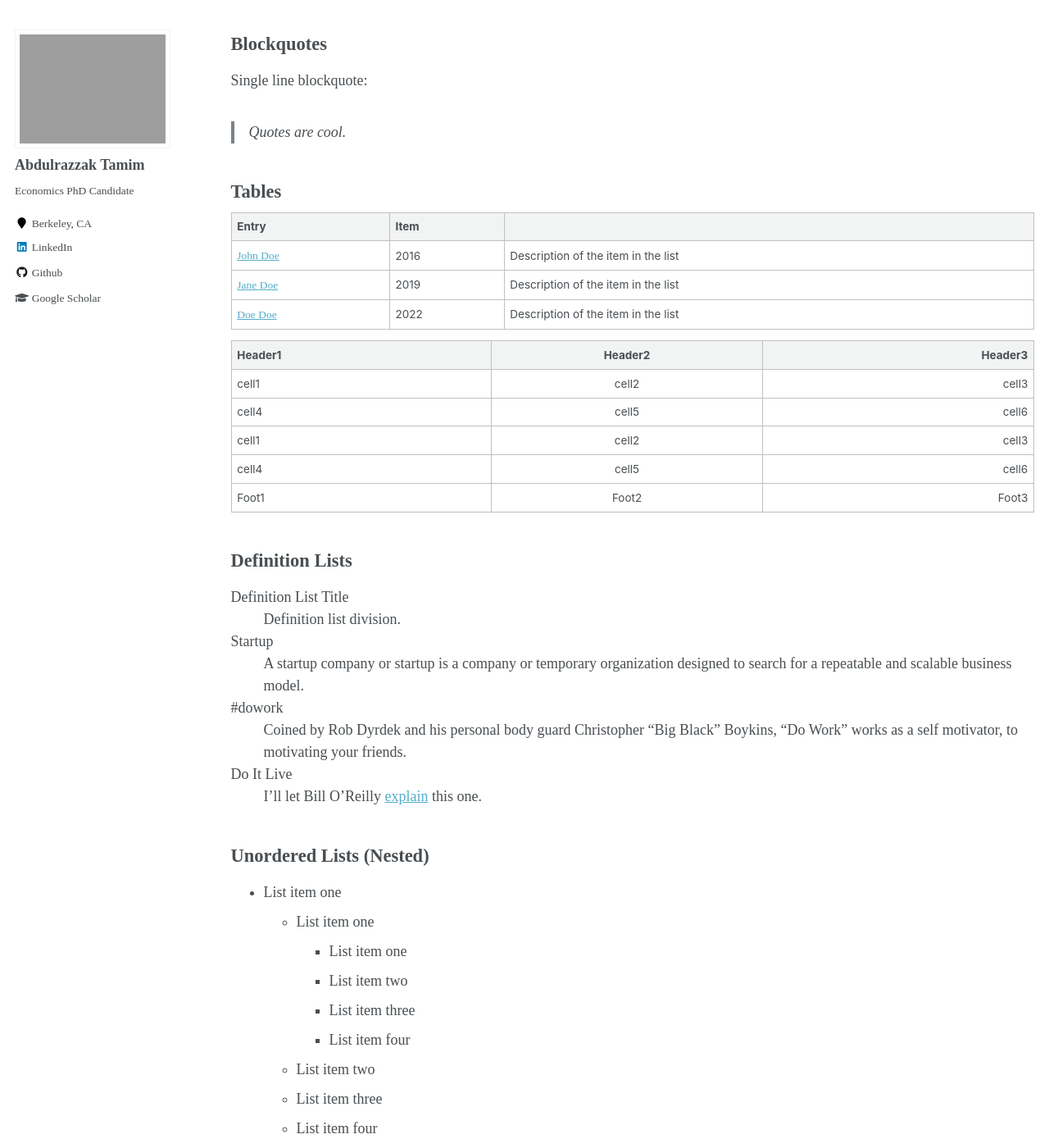
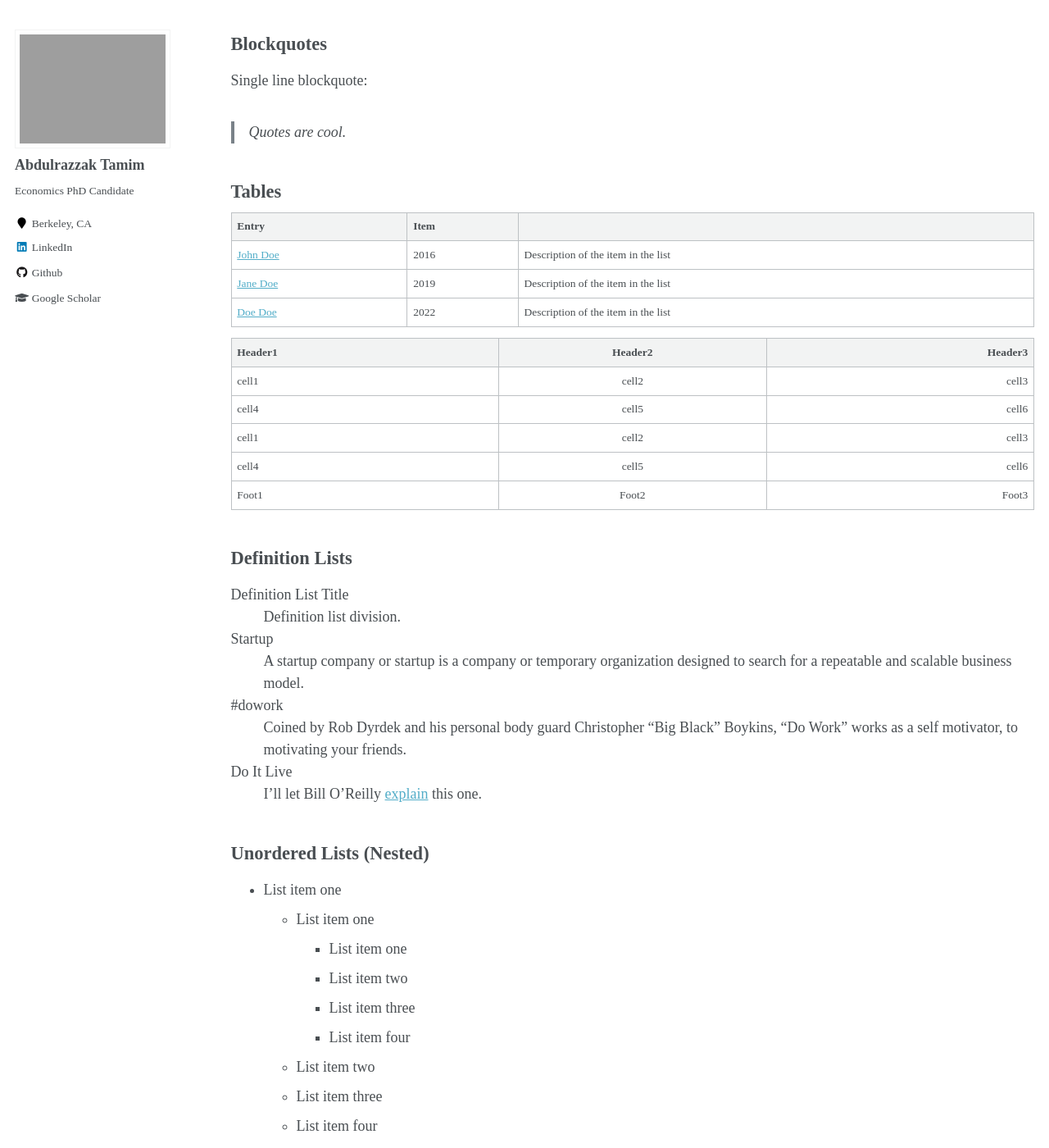
Before and after one commit to AbdulrazzakTamim/abdulrazzaktamim.github.io, a Jekyll site: the page built from _pages/archive-layout-with-content.md, in a window 1280 px wide and 1400 px high, scrolled down 512 px. Shown: the whole window at 82% size. Built offline with Jekyll 4.4.1, drawn with Linux system fonts in a browser that asks for light colours; comment, search, counter and statistics services are not loaded.

Commit message:
Update main.scss

```diff
--- a/assets/css/main.scss
+++ b/assets/css/main.scss
@@ -35,23 +35,17 @@
 
 /* Custom Styles */
 
-/* Times New Roman for entire site - BUT NOT ICONS */
-body,
-.page__content,
-.archive__item-title,
-.archive__item-excerpt,
-h1, h2, h3, h4, h5, h6,
-p, li, a,
-.author__name,
-.author__bio {
+/* Times New Roman for entire site */
+* {
   font-family: "Times New Roman", Times, serif !important;
 }
 
-/* Make sure Font Awesome icons keep their font */
+/* Override: Keep Font Awesome icons with their proper font */
 .fa, .fas, .fab, .far, .fal,
 [class^="fa-"],
-[class*=" fa-"] {
-  font-family: "Font Awesome 5 Free", "Font Awesome 5 Brands" !important;
+[class*=" fa-"],
+.author__urls .svg-inline--fa {
+  font-family: "Font Awesome 5 Free", "Font Awesome 5 Brands", "FontAwesome" !important;
 }
 
 /* Section headers - larger than paper titles */
```
